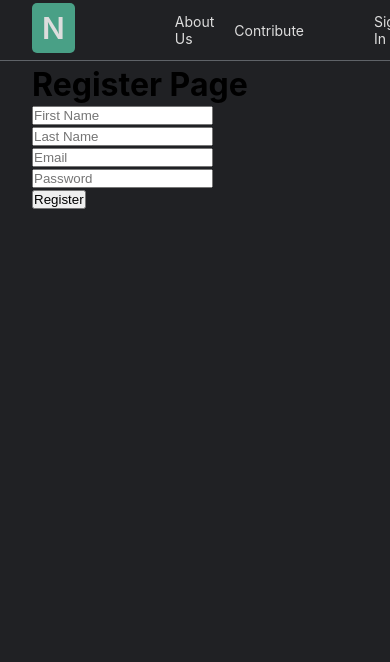
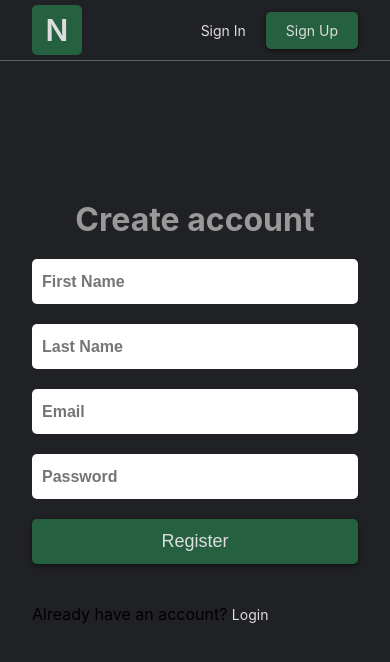
Before and after one commit to geekreflex/memorand, a React (Create React App) app in the folder client/: page /register in a window 390 px wide. Shown: the top 662 px of the page. Built offline with nearby package versions, Linux system fonts and the light colour scheme.

Commit message:
fixed login and register form

```diff
--- a/client/src/App.js
+++ b/client/src/App.js
@@ -1,19 +1,20 @@
-import React from "react";
+import React from 'react';
 import {
   BrowserRouter as Router,
   Route,
   Switch,
   Redirect,
-} from "react-router-dom";
-import Login from "./views/Login";
-import Register from "./views/Register";
-import Dashboard from "./views/Dashboard";
-import Trash from "./views/Trash";
-import Home from "./views/Home";
-import Header from "./components/Header";
-import SideNav from "./components/SideNav";
-import { PublicRoute, ProtectedRoute } from "./helper/authRoute";
-import { useSelector } from "react-redux";
+} from 'react-router-dom';
+import Login from './views/Login';
+import Register from './views/Register';
+import Dashboard from './views/Dashboard';
+import Profile from './views/Profile';
+import Trash from './views/Trash';
+import Home from './views/Home';
+import Header from './components/Header';
+import SideNav from './components/SideNav';
+import { PublicRoute, ProtectedRoute } from './helper/authRoute';
+import { useSelector } from 'react-redux';
 
 function App() {
   const { nav } = useSelector((state) => state.action);
@@ -24,11 +25,12 @@ function App() {
         <Header />
         <SideNav />
         <div className="container margintop">
-          <div style={{ marginLeft: nav ? "80px" : "0px" }}>
+          <div style={{ marginLeft: nav ? '80px' : '0px' }}>
             <Switch>
               <PublicRoute exact path="/login" component={Login} />
               <PublicRoute exact path="/register" component={Register} />
               <ProtectedRoute exact path="/dashboard" component={Dashboard} />
+              <ProtectedRoute exact path="/profile" component={Profile} />
               <ProtectedRoute exact path="/Trash" component={Trash} />
               <Route exact path="/" component={Home} />
               <Redirect to="/" />
--- a/client/src/components/Account.js
+++ b/client/src/components/Account.js
@@ -1,6 +1,6 @@
-import React, { useState } from "react";
-import { useSelector, useDispatch } from "react-redux";
-import { logoutUser } from "../features/user/userSlice";
+import React, { useState } from 'react';
+import { useSelector, useDispatch } from 'react-redux';
+import { logoutUser } from '../features/user/userSlice';
 
 const Account = () => {
   const [acct, setAcct] = useState(false);
@@ -20,7 +20,7 @@ const Account = () => {
       <div className="acct-user-circle" onClick={toggleAcctWrap}>
         {user.firstName.charAt(0).toUpperCase()}
       </div>
-      <div className={acct ? "acct-wrap" : "acct-wrap hidden"}>
+      <div className={acct ? 'acct-wrap' : 'acct-wrap hidden'}>
         <div className="acct-info">
           <div className="acct-pic">
             {user.firstName.charAt(0).toUpperCase()}
@@ -29,9 +29,9 @@ const Account = () => {
             <h3>{`${user.firstName} ${user.lastName}`}</h3>
             <p>{user.email}</p>
           </div>
-          <button className="acct-manage-btn btn-neutral">
+          <a href="/profile" className="acct-manage-btn btn-neutral">
             Manage your Account
-          </button>
+          </a>
         </div>
         <div className="acct-signout">
           <button className="btn-neutral" onClick={handleLogout}>
--- a/client/src/components/ColorPalette.js
+++ b/client/src/components/ColorPalette.js
@@ -12,6 +12,7 @@ const ColorPalette = ({ noteId, color }) => {
     { color: "#442f19" },
     { color: "#1d504b" },
     { color: "#2d555e" },
+    { color: "#256141" },
   ];
 
   const dispatch = useDispatch();
--- a/client/src/components/Header.js
+++ b/client/src/components/Header.js
@@ -1,11 +1,11 @@
-import React from "react";
-import { useSelector, useDispatch } from "react-redux";
-import Search from "./Search";
-import Account from "./Account";
-import HeaderLink from "./HeaderLink";
-import { IoMenuSharp } from "react-icons/io5";
-import { toggleNav } from "../features/action/actionSlice";
-import { Link } from "react-router-dom";
+import React from 'react';
+import { useSelector, useDispatch } from 'react-redux';
+import Search from './Search';
+import Account from './Account';
+import HeaderLink from './HeaderLink';
+import { IoMenuSharp } from 'react-icons/io5';
+import { toggleNav } from '../features/action/actionSlice';
+import { Link } from 'react-router-dom';
 
 const Header = () => {
   const isAuth = useSelector((state) => state.user.isAuthenticated);
@@ -31,14 +31,6 @@ const Header = () => {
                 <Search />
               </div>
               <div className="hd-wrap-right">
-                <ul className="hd-link">
-                  <li>
-                    <Link to="/about">About Us</Link>
-                  </li>
-                  <li>
-                    <Link to="#">Contribute</Link>
-                  </li>
-                </ul>
                 <Account />
               </div>
             </div>
--- a/client/src/components/HeaderLink.js
+++ b/client/src/components/HeaderLink.js
@@ -8,14 +8,14 @@ const HeaderLink = () => {
         N
       </Link>
       <div className="link-wrap">
-        <ul className="hd-link">
+        {/* <ul className="hd-link">
           <li>
             <Link to="/about">About Us</Link>
           </li>
           <li>
             <Link to="#">Contribute</Link>
           </li>
-        </ul>
+        </ul> */}
 
         <div className="auth-link">
           <Link to="/login">Sign In</Link>
--- a/client/src/index.css
+++ b/client/src/index.css
@@ -11,7 +11,7 @@
   --border-color: #5f6368;
   --text-color: #ddd;
   --shadow: 0 2px 4px rgba(0, 0, 0, 0.5);
-  --primary-color: #49a086;
+  --primary-color: #256141;
   --primary-color-light: #91d2c0;
   --color-tp: rgba(255, 255, 255, 0.2);
 }
@@ -19,16 +19,16 @@
 body {
   background-color: var(--bg-color);
   /* line-height: 1.5rem; */
-  font-family: -apple-system, BlinkMacSystemFont, "Segoe UI", "Roboto", "Oxygen",
-    "Ubuntu", "Cantarell", "Fira Sans", "Droid Sans", "Helvetica Neue",
+  font-family: -apple-system, BlinkMacSystemFont, 'Segoe UI', 'Roboto', 'Oxygen',
+    'Ubuntu', 'Cantarell', 'Fira Sans', 'Droid Sans', 'Helvetica Neue',
     sans-serif;
   -webkit-font-smoothing: antialiased;
   -moz-osx-font-smoothing: grayscale;
-  transition: all ease-in-out 0.3s;
+  /* transition: all ease-in-out 0.3s; */
 }
 
 code {
-  font-family: source-code-pro, Menlo, Monaco, Consolas, "Courier New",
+  font-family: source-code-pro, Menlo, Monaco, Consolas, 'Courier New',
     monospace;
 }
 
@@ -371,7 +371,6 @@ a:hover {
   width: 30px;
   height: 30px;
   display: block;
-  /* background-color: blue; */
   border-radius: 50%;
 }
 
@@ -402,6 +401,7 @@ a:hover {
   display: flex;
   justify-content: center;
   align-items: center;
+  z-index: 1000;
 }
 
 .new-note-wrap {
@@ -678,6 +678,7 @@ a:hover {
   border-radius: 5px;
   font-size: 14px;
   cursor: pointer;
+  text-decoration: none !important;
 }
 
 .btn-neutral:hover {
@@ -689,9 +690,6 @@ a:hover {
   justify-content: center;
   align-items: center;
   padding: 20px;
-}
-
-.welcome {
 }
 
 .welcome-text {
@@ -724,7 +722,7 @@ a:hover {
 }
 
 .img-con::after {
-  content: "";
+  content: '';
   width: 100%;
   height: 100%;
   background-color: var(--primary-color-light);
@@ -737,10 +735,6 @@ a:hover {
 
 .img-con img {
   width: 100%;
-}
-
-.trash-main {
-  /*  */
 }
 
 .trash-wrap {
@@ -777,3 +771,78 @@ a:hover {
 .updated div {
   font-weight: bold;
 }
+
+/* login */
+.form-main {
+  display: flex;
+  flex-direction: column;
+  justify-content: center;
+  align-items: center;
+  margin-top: 200px;
+}
+
+.form-main h1 {
+  margin-bottom: 20px;
+  color: #999;
+}
+
+.form-wrap {
+  min-width: 400px;
+}
+
+.form-name-wrap {
+  width: 100%;
+  display: flex;
+}
+
+.form-name-wrap div:last-child {
+  margin-left: 20px;
+}
+
+.form-name-wrap div {
+  width: 100%;
+}
+
+.form-wrap > form > div {
+  width: 100%;
+  margin-bottom: 20px;
+}
+
+.form-wrap > form {
+  margin-bottom: 20px;
+}
+.form-wrap div input {
+  width: 100%;
+  height: 45px;
+  padding: 0 10px;
+  border-radius: 5px;
+  border: none;
+  outline: none;
+  font-size: 16px;
+  font-weight: 600;
+}
+
+.form-wrap div button {
+  width: 100%;
+  height: 45px;
+  font-size: 18px;
+}
+
+@media only screen and (max-width: 600px) {
+  .form-wrap {
+    min-width: 100%;
+  }
+  .form-name-wrap {
+    width: 100%;
+    display: flex;
+    flex-direction: column;
+  }
+
+  .form-name-wrap div:last-child {
+    margin-left: 0;
+  }
+
+  .form-name-wrap div:first-child {
+    margin-bottom: 20px;
+  }
+}
--- a/client/src/views/Login.js
+++ b/client/src/views/Login.js
@@ -1,11 +1,11 @@
-import React, { useState } from "react";
-import { loginUser } from "../features/user/userSlice";
-import { useDispatch } from "react-redux";
-import Error from "../components/Error";
+import React, { useState } from 'react';
+import { loginUser } from '../features/user/userSlice';
+import { useDispatch } from 'react-redux';
+import Error from '../components/Error';
 
 const Login = () => {
-  const [email, setEmail] = useState("");
-  const [password, setPassword] = useState("");
+  const [email, setEmail] = useState('');
+  const [password, setPassword] = useState('');
   const dispatch = useDispatch();
 
   const onSubmitLogin = (event) => {
@@ -20,10 +20,10 @@ const Login = () => {
   };
 
   return (
-    <div>
+    <div className="form-main">
       <Error />
-      <h1>Login Page</h1>
-      <div>
+      <h1>Welcome back!</h1>
+      <div className="form-wrap">
         <form onSubmit={onSubmitLogin}>
           <div>
             <input
@@ -46,9 +46,12 @@ const Login = () => {
             />
           </div>
           <div>
-            <button>Login</button>
+            <button className="btn primary">Login</button>
           </div>
         </form>
+        <p>
+          Don't have an account? <a href="/register">Register</a>
+        </p>
       </div>
     </div>
   );
--- /dev/null
+++ b/client/src/views/Profile.js
@@ -0,0 +1,11 @@
+import React from 'react';
+
+const Profile = () => {
+  return (
+    <div>
+      <div>This is your profile</div>
+    </div>
+  );
+};
+
+export default Profile;
--- a/client/src/views/Register.js
+++ b/client/src/views/Register.js
@@ -1,13 +1,13 @@
-import React, { useState } from "react";
-import { useDispatch } from "react-redux";
-import { registerUser } from "../features/user/userSlice";
-import Error from "../components/Error";
+import React, { useState } from 'react';
+import { useDispatch } from 'react-redux';
+import { registerUser } from '../features/user/userSlice';
+import Error from '../components/Error';
 
 const Register = () => {
-  const [firstName, setFirstName] = useState("");
-  const [lastName, setLastName] = useState("");
-  const [email, setEmail] = useState("");
-  const [password, setPassword] = useState("");
+  const [firstName, setFirstName] = useState('');
+  const [lastName, setLastName] = useState('');
+  const [email, setEmail] = useState('');
+  const [password, setPassword] = useState('');
 
   const dispatch = useDispatch();
 
@@ -25,11 +25,12 @@ const Register = () => {
   };
 
   return (
-    <div>
+    <div className="form-main">
       <Error />
-      <h1>Register Page</h1>
-      <div>
+      <h1>Create account</h1>
+      <div className="form-wrap">
         <form onSubmit={onSubmitRegister}>
+          <div className="form-name-wrap">
             <div>
               <input
                 type="text"
@@ -49,6 +50,7 @@ const Register = () => {
                 onChange={(e) => setLastName(e.target.value)}
                 required
               />
+            </div>
           </div>
           <div>
             <input
@@ -71,9 +73,13 @@ const Register = () => {
             />
           </div>
           <div>
-            <button>Register</button>
+            <button className="btn primary">Register</button>
           </div>
         </form>
+
+        <p>
+          Already have an account? <a href="/login">Login</a>
+        </p>
       </div>
     </div>
   );
```
Lines whose indentation alone changed are shown as unchanged.
